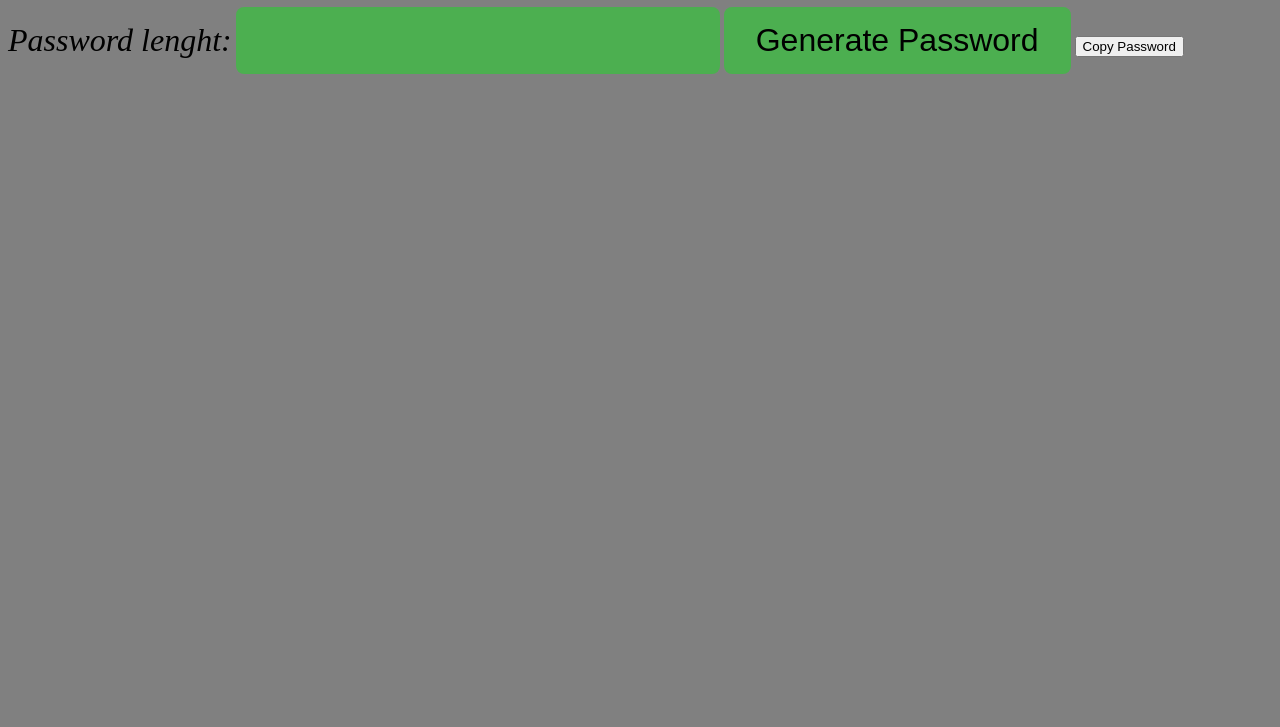
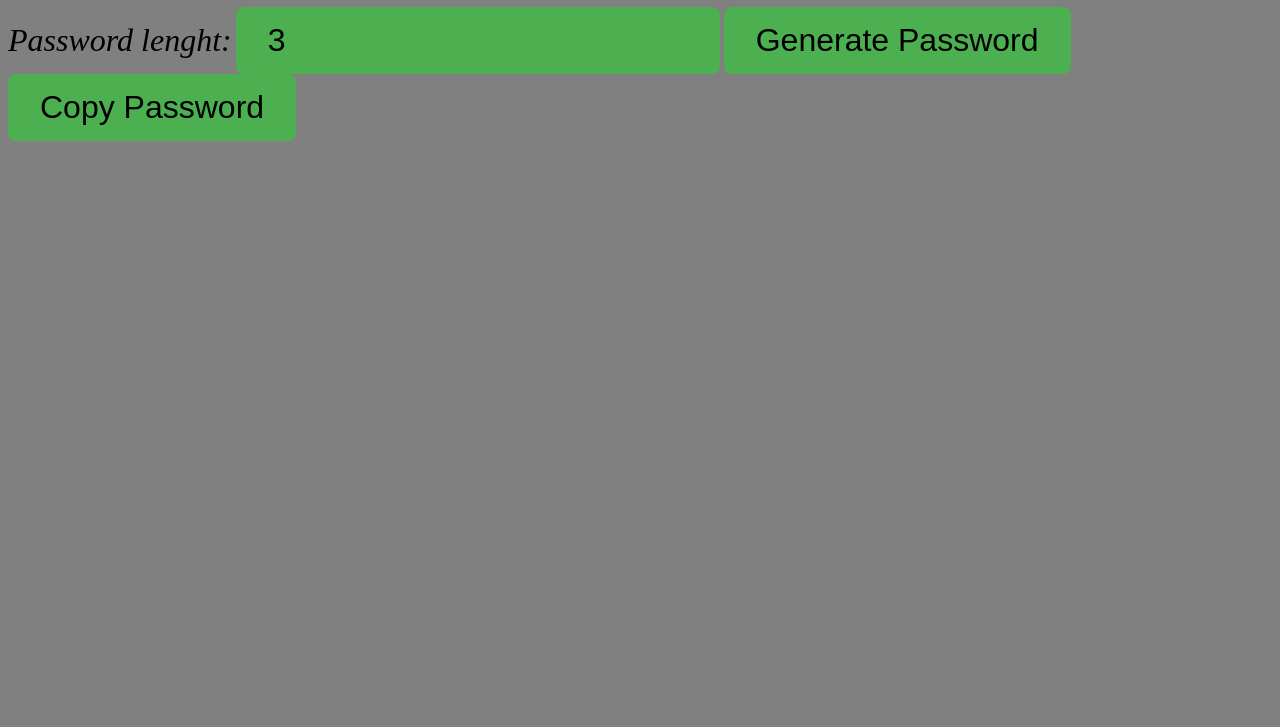
Before and after one commit to moy2125/pass-generator, a website: page index.html in a window 1280 px wide. Shown: the part 73-800 px from the top of the page. Drawn offline with Linux system fonts and the light colour scheme.

Commit message:
fixing styles for the copy button

```diff
--- a/index.html
+++ b/index.html
@@ -10,7 +10,7 @@
 <body>
     <h1>Password Generator</h1>
     <label class="lenght" for="lenght">Password lenght:</label>
-    <input type="number" id="lenght" value="" min="1" />
+    <input type="number" id="lenght" value="3" min="3" />
     <button id="button" onclick="generatePassword()">Generate Password</button>
     <button id="copy" onclick="copyPassword()">Copy Password</button>
 
--- a/styles.css
+++ b/styles.css
@@ -23,7 +23,7 @@ p, #lenght {
     font-size: 32px;
 }
 
-#button {
+#button, #copy {
     background-color: #4CAF50;
     color: rgb(0, 0, 0);
     padding: 15px 32px;
@@ -34,11 +34,11 @@ p, #lenght {
     transition: background-color 0.3s;
 }
 
-#button:hover {
+#button:hover,  #copy:hover {
     background-color: #00ff0d;
 }
 
-#button:active {
+#button:active,  #copy:active {
     background-color: #172618;
     transform: translateY(2px);
 }
```
